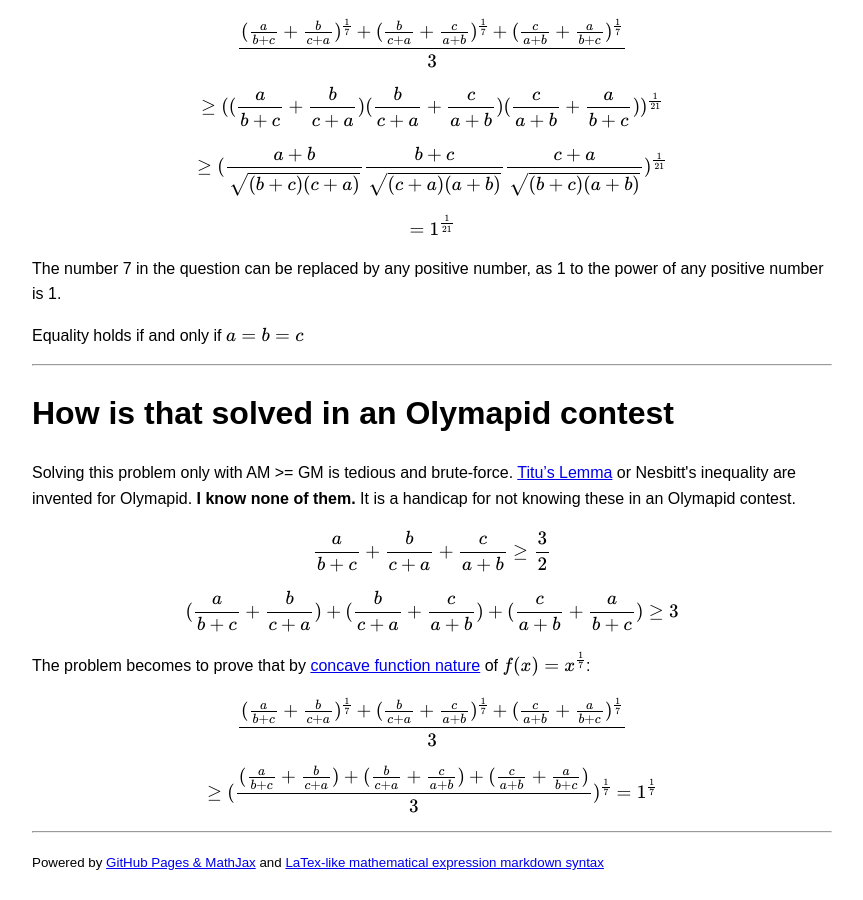
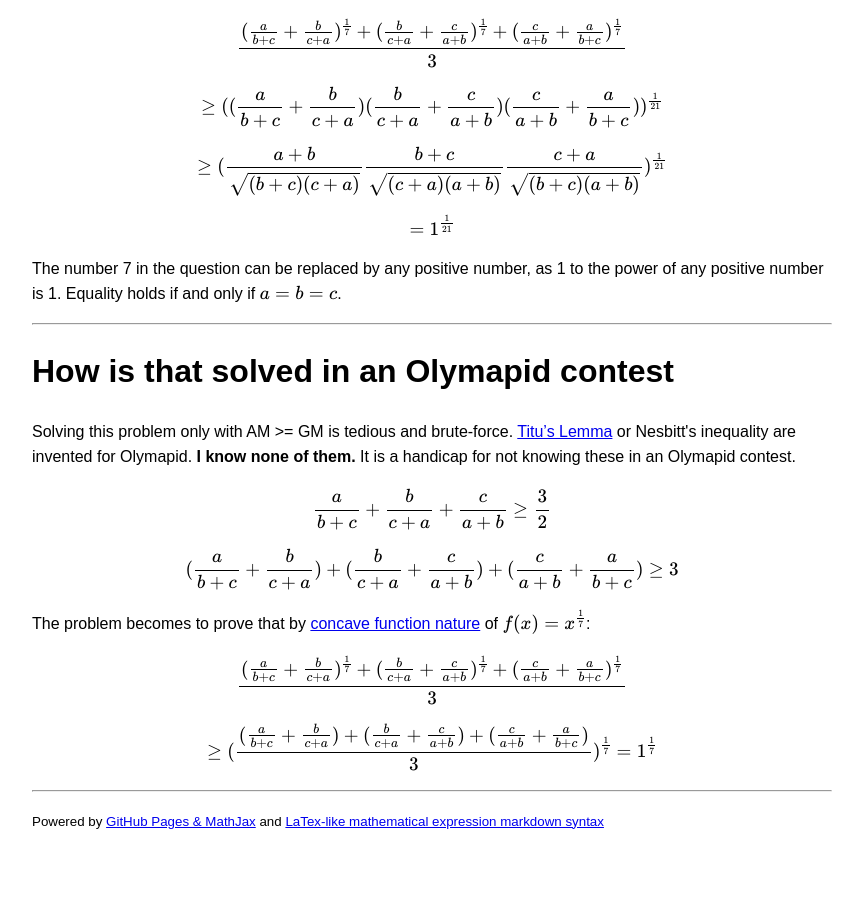
Before and after one commit to tinhomak/tinhomak.github.io, a Jekyll site: the page docs/math/solve_an_2020_irish_math_olymapid_question.html, which Jekyll copies as it is, in a window 1280 px wide and 900 px high, scrolled down 1415 px. Shown: the whole window, without its empty margins (208-1071 px from the left). Built offline with Jekyll 4.4.1, drawn with Linux system fonts in a browser that asks for light colours.

```diff
--- a/docs/math/solve_an_2020_irish_math_olymapid_question.html
+++ b/docs/math/solve_an_2020_irish_math_olymapid_question.html
@@ -50,8 +50,7 @@ $$(\frac{a}{b+c} + \frac{b}{c+a}) ^ \frac{1}{7} + (\frac{b}{c+a} + \frac{c}{a+b}
         $$ \geq (\frac{a+b}{\sqrt{(b+c)(c+a)}} \frac{b+c}{\sqrt{(c+a)(a+b)}} \frac{c+a}{\sqrt{(b+c)(a+b)}}) ^ \frac{1}{21} $$
         $$ = 1 ^ \frac{1}{21} $$
     </p>
-    <p>The number 7 in the question can be replaced by any positive number, as 1 to the power of any positive number is 1.</p>
-    <p>Equality holds if and only if \(a=b=c\)</p>
+    <p>The number 7 in the question can be replaced by any positive number, as 1 to the power of any positive number is 1. Equality holds if and only if \(a=b=c\).</p>
     <hr/>
     <h1>How is that solved in an Olymapid contest</h1>
     <p>Solving this problem only with AM >= GM is tedious and brute-force. <a href="https://en.wikipedia.org/wiki/Titu%27s_lemma">Titu’s Lemma</a> or Nesbitt's inequality are invented for Olymapid.
```
